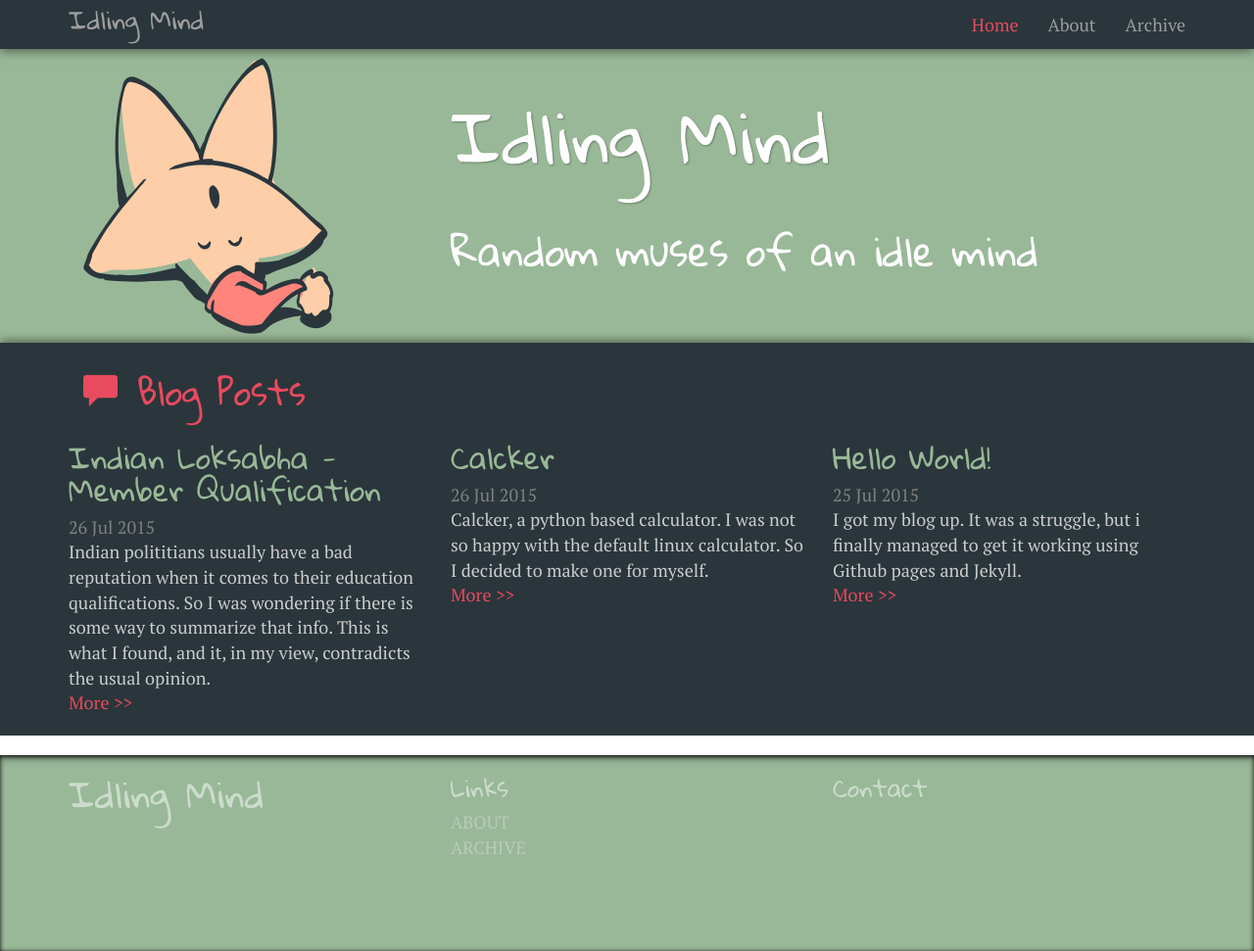
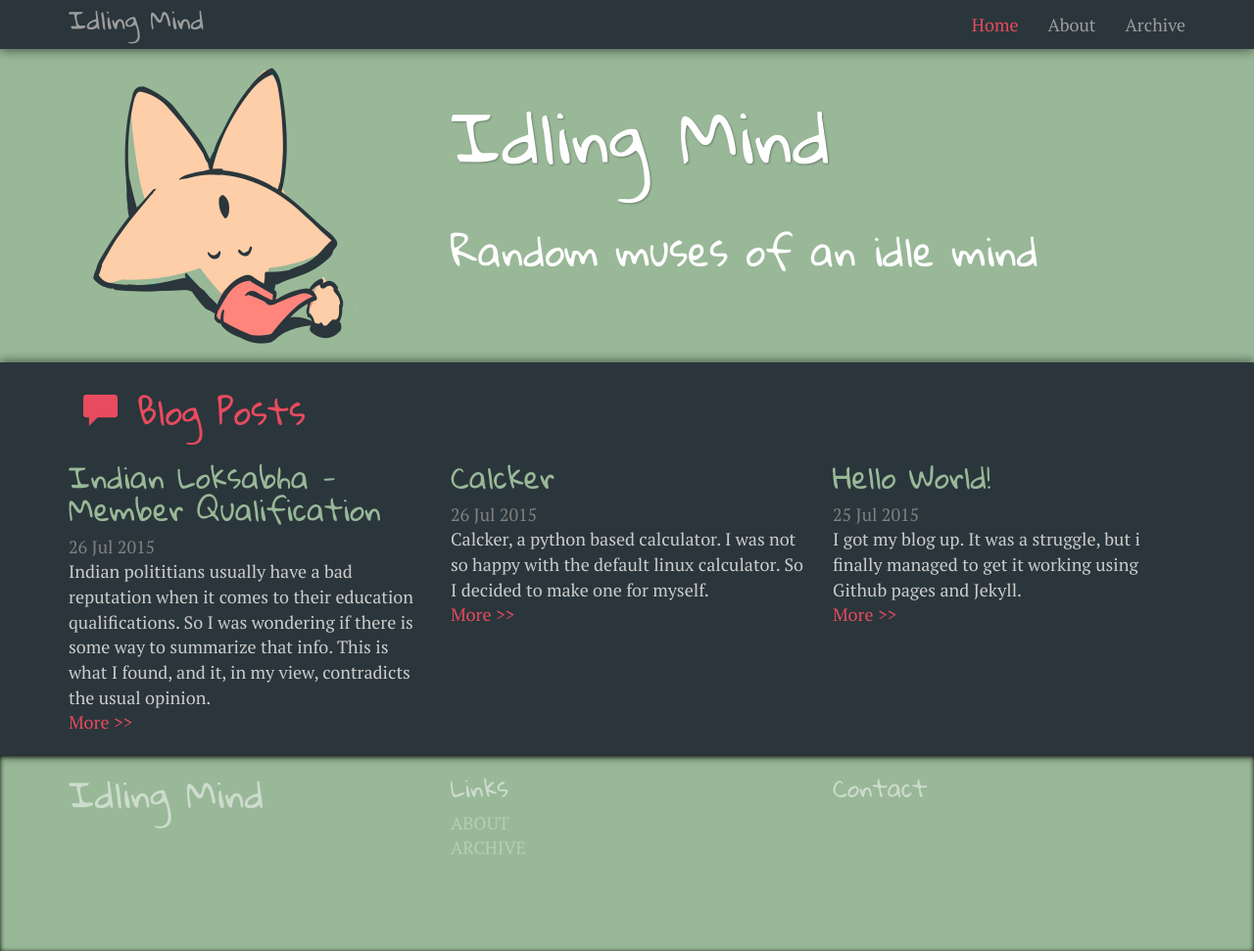
Before and after one commit to idling-mind/idling-mind.github.io, a Jekyll site: the page built from index.html, in a window 1280 px wide and 971 px high. Shown: the whole window at 98% size. Built offline with Jekyll 4.4.1, drawn with Linux system fonts in a browser that asks for light colours; nearby versions of some CDN libraries; the list of posts is cut into pages by our own code.

Commit message:
Update theme.css

```diff
--- a/public/css/theme.css
+++ b/public/css/theme.css
@@ -143,6 +143,9 @@ h1,h2,h3{
     .banner p{
         font-size:40px;
     }
+    .banner img{
+      margin:10px;
+    }
     .section h1.section-title{
         font-size:35px;
     }
```
